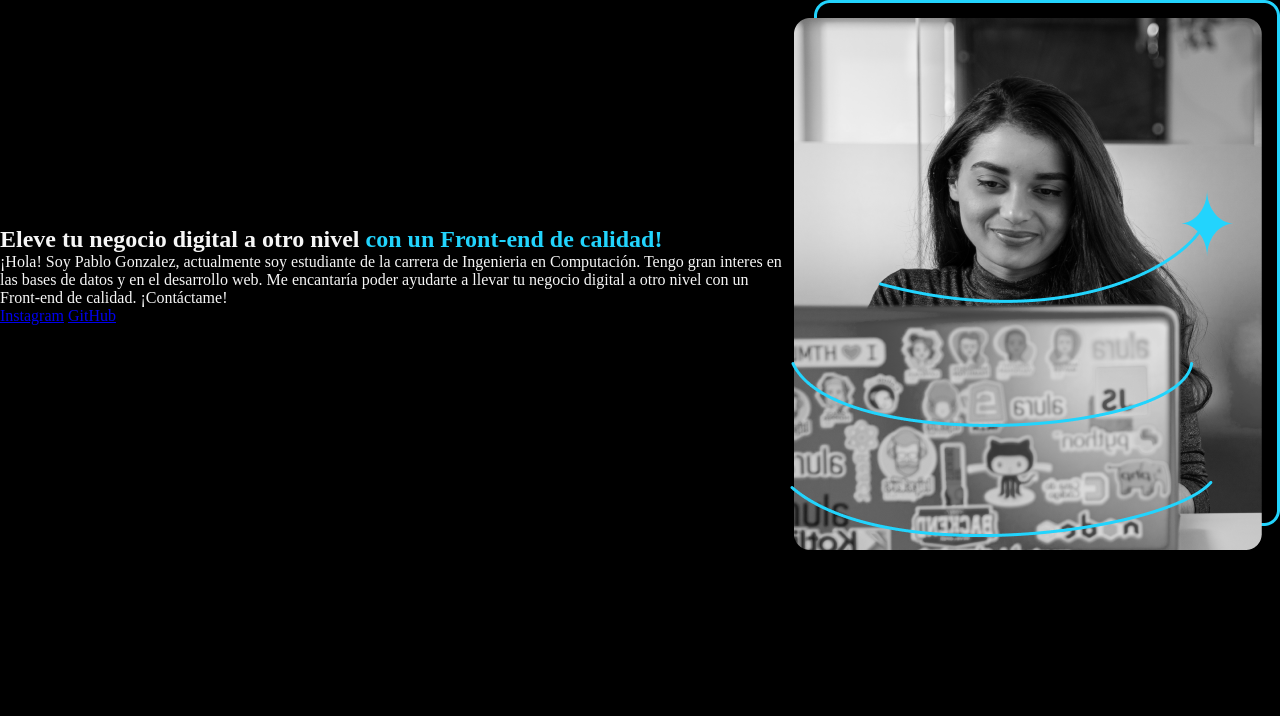
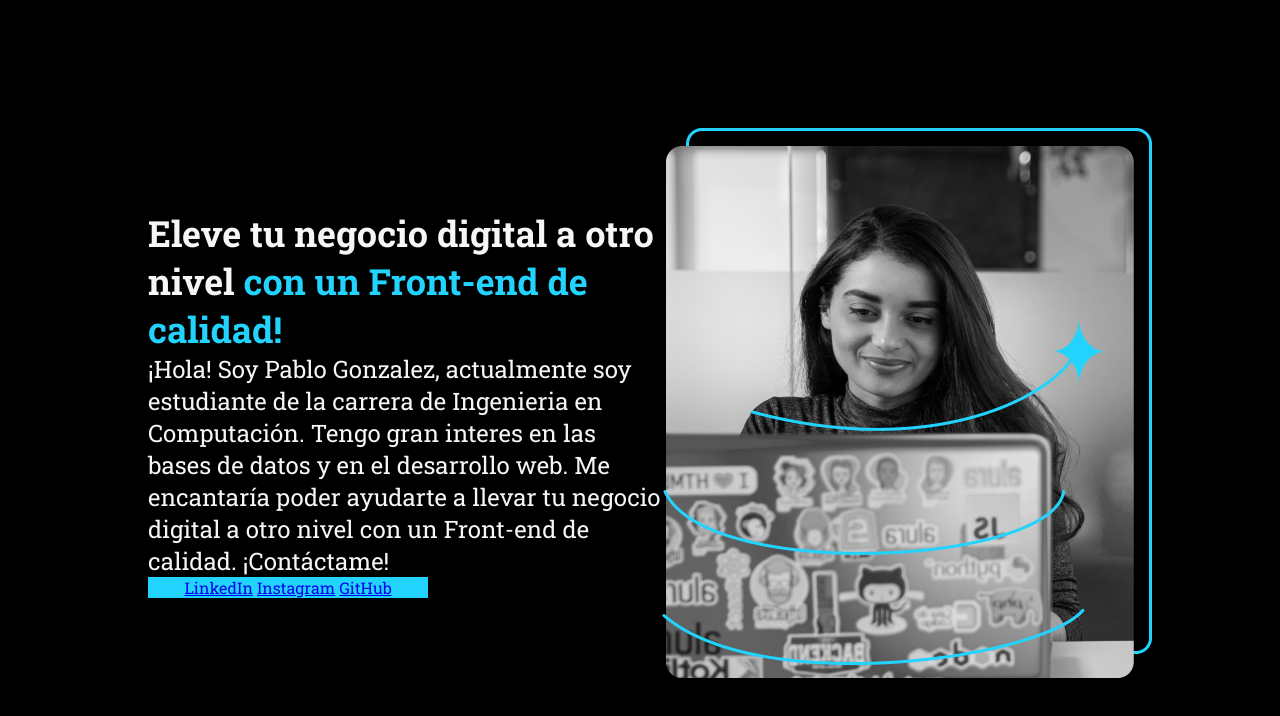
Before and after one commit to PabloCuellar02/CursoOracleG8, a plain HTML site: page HTML y CSS ambientes de desarrollo, estructura de archivos y tags/index.html in a window 1280 px wide. Drawn offline with Linux system fonts and the light colour scheme.

Commit message:
Añadió estilos al contenido del HTML

```diff
--- a/HTML y CSS ambientes de desarrollo, estructura de archivos y tags/index.html
+++ b/HTML y CSS ambientes de desarrollo, estructura de archivos y tags/index.html
@@ -11,19 +11,22 @@
 <body>
     <header></header>
     <main class="presentacion">
-        <section>
-            <h1>
+        <section class="presentacion-texto">
+            <h1 class="presentacion-titulo">
                 Eleve tu negocio digital a otro nivel
                 <strong class="titulo-destaque">con un Front-end de calidad!
                 </strong></h1>
-                <p>¡Hola! Soy Pablo Gonzalez, actualmente soy estudiante de la carrera de Ingenieria en Computación.
+                <p class="presentacion-contenido">¡Hola! Soy Pablo Gonzalez, actualmente soy estudiante de la carrera de Ingenieria en Computación.
                      Tengo gran interes en las bases de datos y en el desarrollo web. Me encantaría poder
                      ayudarte a llevar tu negocio digital a otro nivel con un Front-end de calidad.
                      ¡Contáctame!
 
                 </p>
+            <div class="container-enlaces">
+                <a href="https://www.linkedin.com/in/pablo-cuellar9">LinkedIn</a>
                 <a href="https://instagram.com/ing_pablin">Instagram</a>
                 <a href="https://github.com/PabloCuellar02">GitHub</a>
+            </div>
         </section>
             <img src="Imagem.png" alt="Foto Ilustrativa">
     </main>
--- a/HTML y CSS ambientes de desarrollo, estructura de archivos y tags/style.css
+++ b/HTML y CSS ambientes de desarrollo, estructura de archivos y tags/style.css
@@ -1,3 +1,6 @@
+@import url('https://fonts.googleapis.com/css2?family=Roboto+Mono:ital,wght@0,100..700;1,100..700&display=swap');
+@import url('https://fonts.googleapis.com/css2?family=Roboto+Mono:ital,wght@0,100..700;1,100..700&family=Roboto+Slab:wght@100..900&display=swap');
+
 * {
     padding: 0;
     margin:0;
@@ -18,4 +21,24 @@ body{
 .presentacion {
     display: flex;
     align-items: center;
+    margin: 10%;
+    justify-content: space-between;
 }
+.presentacion-texto {
+    margin-left: 20px;
+    width: 615px;
+    font-family: "Roboto Slab", monospace;
+}
+
+.presentacion-titulo {
+    font-size: 36px;
+}
+.presentacion-contenido{
+    font-size: 24px;
+}
+
+.container-enlaces{
+    width: 280px;
+    text-align: center;
+    background-color: #22D4FD;
+}
```
